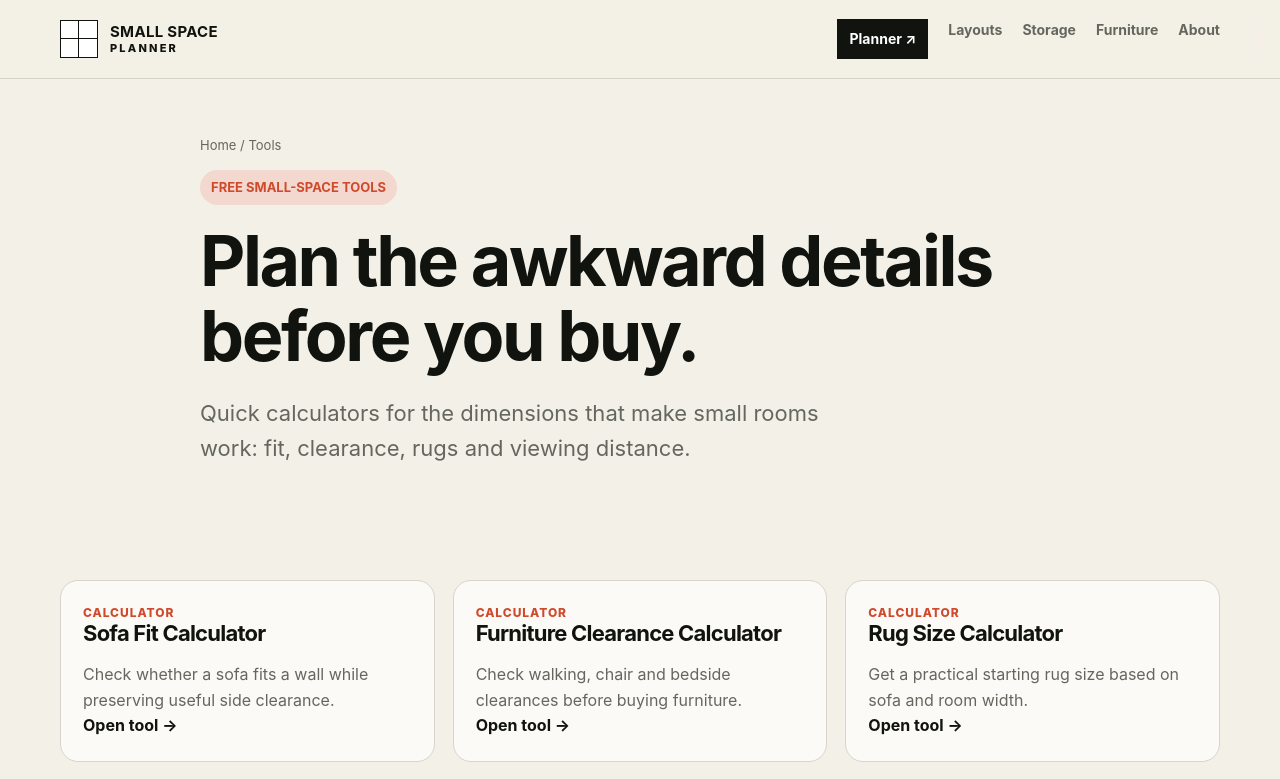
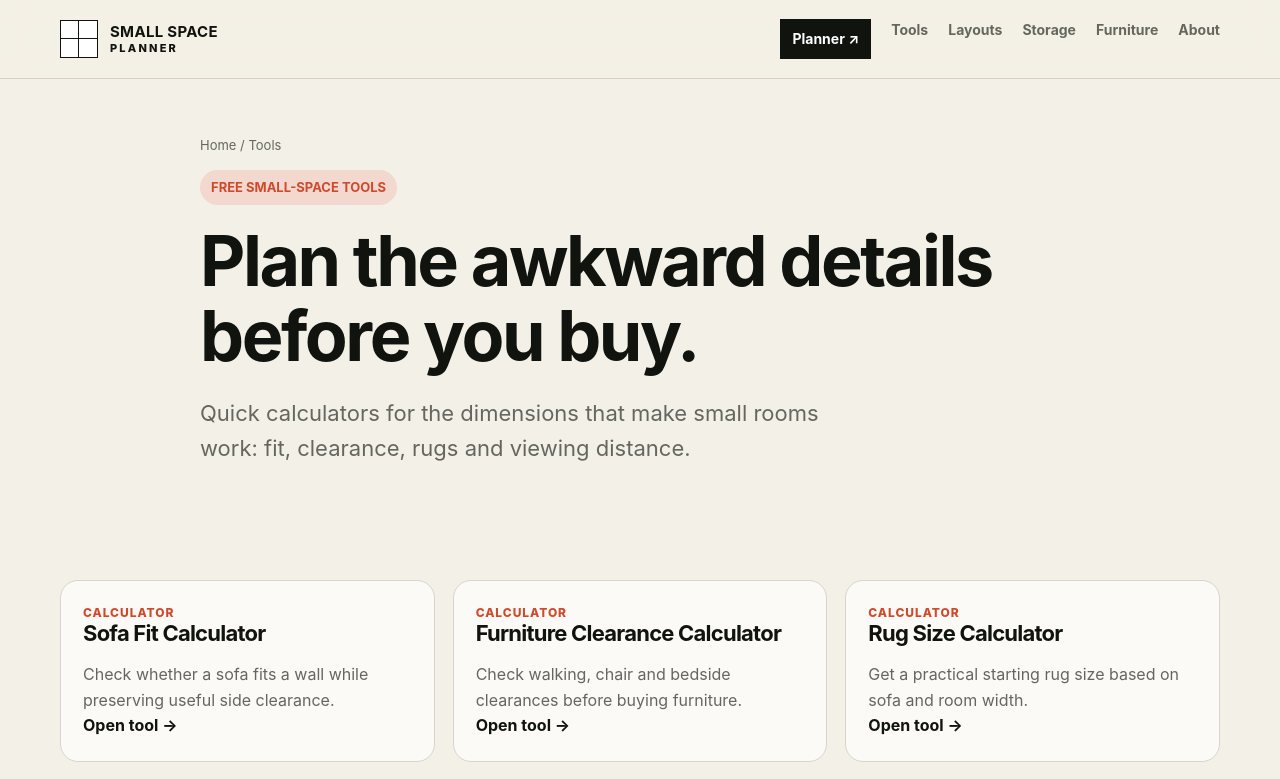
Before and after one commit to talaverilla85/small-space-lab, a Next.js app: page /tools in a window 1280 px wide. Shown: the top 779 px of the page. Built offline with nearby package versions, Linux system fonts and the light colour scheme; no server answers.

Commit message:
Add tools to primary navigation

```diff
--- a/components/SiteHeader.tsx
+++ b/components/SiteHeader.tsx
@@ -10,6 +10,7 @@ export function SiteHeader() {
         </Link>
         <nav className="nav-links" aria-label="Primary navigation">
           <Link className="nav-planner" href="/studio-apartment-planner">Planner ↗</Link>
+          <Link href="/tools">Tools</Link>
           <Link href="/studio-apartment-layouts">Layouts</Link>
           <Link href="/small-apartment-storage">Storage</Link>
           <Link href="/furniture-layout">Furniture</Link>
```
